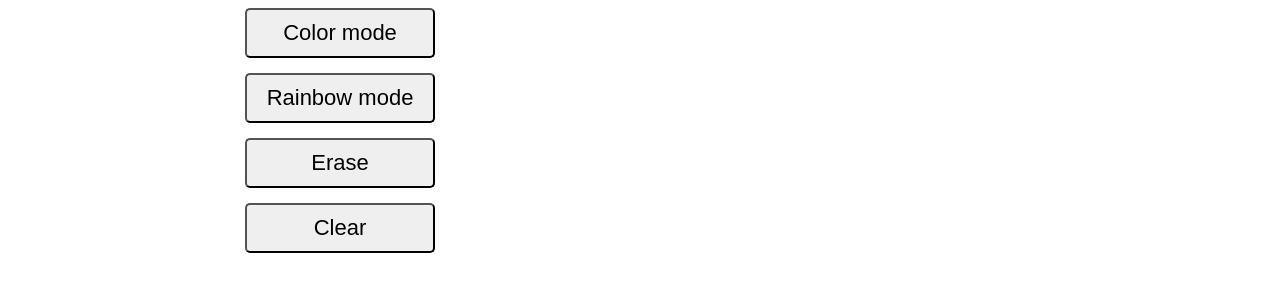
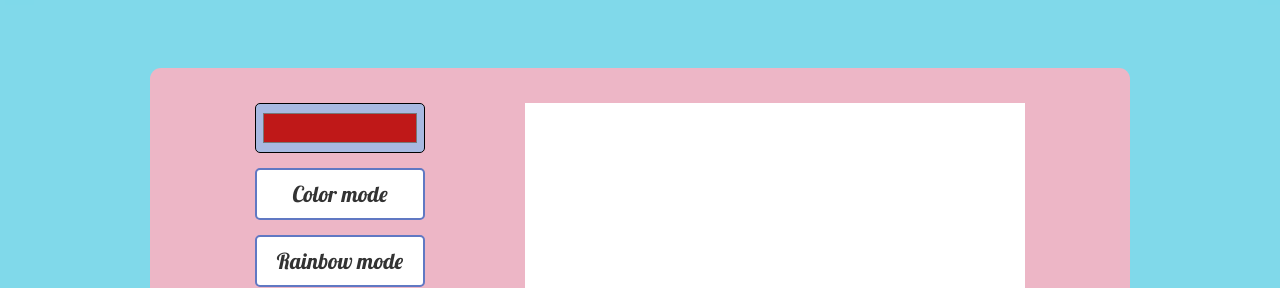
Before and after one commit to khattab97/etch-a-sketch, a plain HTML site: page index.html in a window 1280 px wide. Shown: the part 190-478 px from the top of the page. Drawn offline with Linux system fonts and the light colour scheme; a web font is replaced by a local one.

Commit message:
Style backgrounds and buttons and add active class via JS

```diff
--- a/index.html
+++ b/index.html
@@ -6,6 +6,7 @@
           content="width=device-width, user-scalable=no, initial-scale=1.0, maximum-scale=1.0, minimum-scale=1.0">
     <meta http-equiv="X-UA-Compatible" content="ie=edge">
     <title>Document</title>
+    <link rel="stylesheet" href="https://fonts.googleapis.com/css?family=Sofia">
     <link rel="stylesheet" href="./style.css">
     <script src="./script.js" defer></script>
 </head>
--- a/script.js
+++ b/script.js
@@ -17,7 +17,6 @@ colorbtn.addEventListener('click', (e) => setMode(e, 'color'));
 rainbowbtn.addEventListener('click', (e) => setMode(e, 'rainbow'));
 erase.addEventListener('click', (e) => setMode(e,'erase'));
 clear.addEventListener('click', (e) => setMode(e,'clear'));
-
 range.addEventListener('change', updateValue);
 colorPick.addEventListener('change', (e) => color = e.target['value']);
 
@@ -60,8 +59,10 @@ function colorPicker(e) {
 }
 
 function setMode(e, mode='color'){
-    if (mode === 'clear') reloadGrid();
-
+    if (mode === 'clear'){
+        reloadGrid();
+        buttons.forEach(button => button.classList.remove('active'));
+    }
     else if (mode !== currentMode){
         buttons.forEach(button => button.classList.remove('active'));
         currentMode = mode;
--- a/style.css
+++ b/style.css
@@ -1,13 +1,21 @@
+@import url('https://fonts.googleapis.com/css2?family=Lobster&display=swap');
+
 body, html {
     padding: 0;
     margin: 0;
-    font-family: "Roboto", sans-serif;
+    font-family: 'Lobster' ,"Roboto", sans-serif;
     text-align: center;
     overflow: scroll;
+    background-color: #80D9EA;
+    color: #333;
 }
 
 #header {
     padding: 30px 0;
+    border: 1px solid;
+    box-shadow: 5px 10px 18px #258BB6;
+    font-family: 'Lobster', cursive;
+
 }
 
 #title {
@@ -23,6 +31,10 @@ h1 {
     display: flex;
     justify-content: center;
     gap: 100px;
+    margin: 100px 150px;
+    padding: 35px;
+    border-radius: 11px;
+    background-color: #EDB6C6;
 }
 
 .settings {
@@ -37,6 +49,15 @@ button {
     border-radius: 5px;
     font-size: 22px;
     width: 100%;
+    transition: all;
+    font-family: 'Lobster', cursive;
+    border: 2px solid #6078c3;
+    background-color: white;
+    color: #333;
+}
+
+button:hover {
+    background-color: #B8C6C7;
 }
 
 .grid {
@@ -44,4 +65,18 @@ button {
     flex-direction: column;
     width: 500px;
     height: 500px;
+    background-color: white;
 }
+
+.active {
+    transform: scale(1.02);
+}
+
+
+#color {
+  background-color: #A8B9E1;
+  width: 100%;
+  height: 50px;
+  border-radius: 5px;
+  padding: 5px;
+}
```
